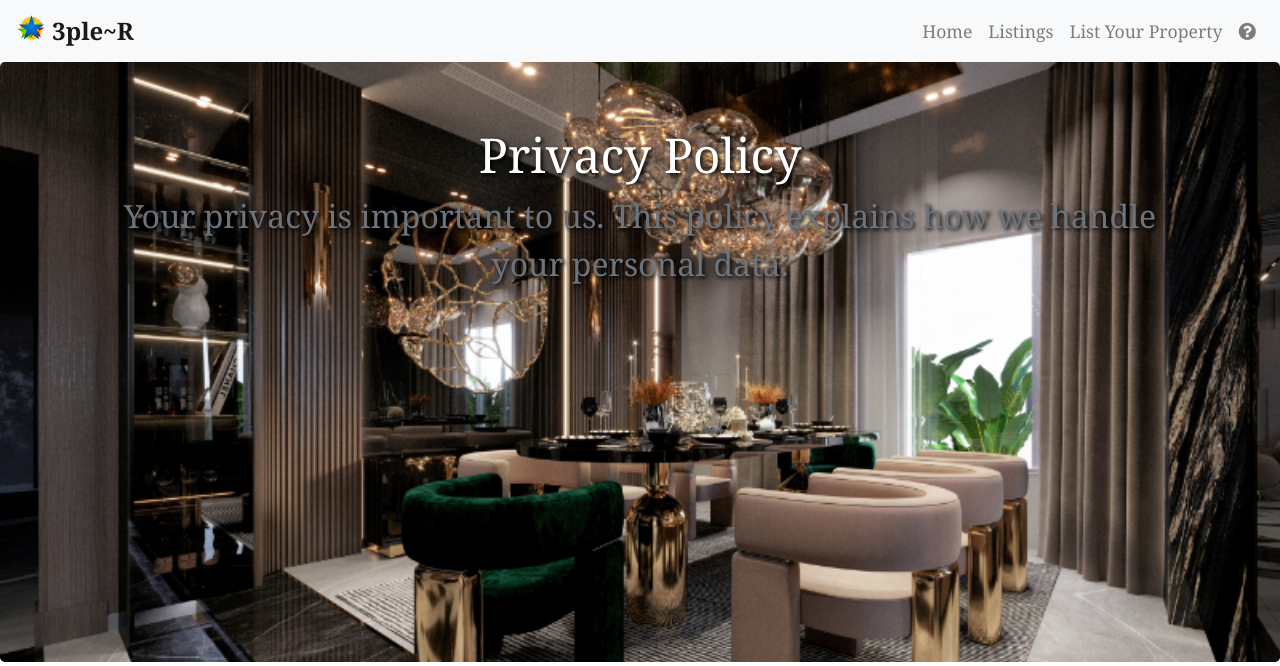
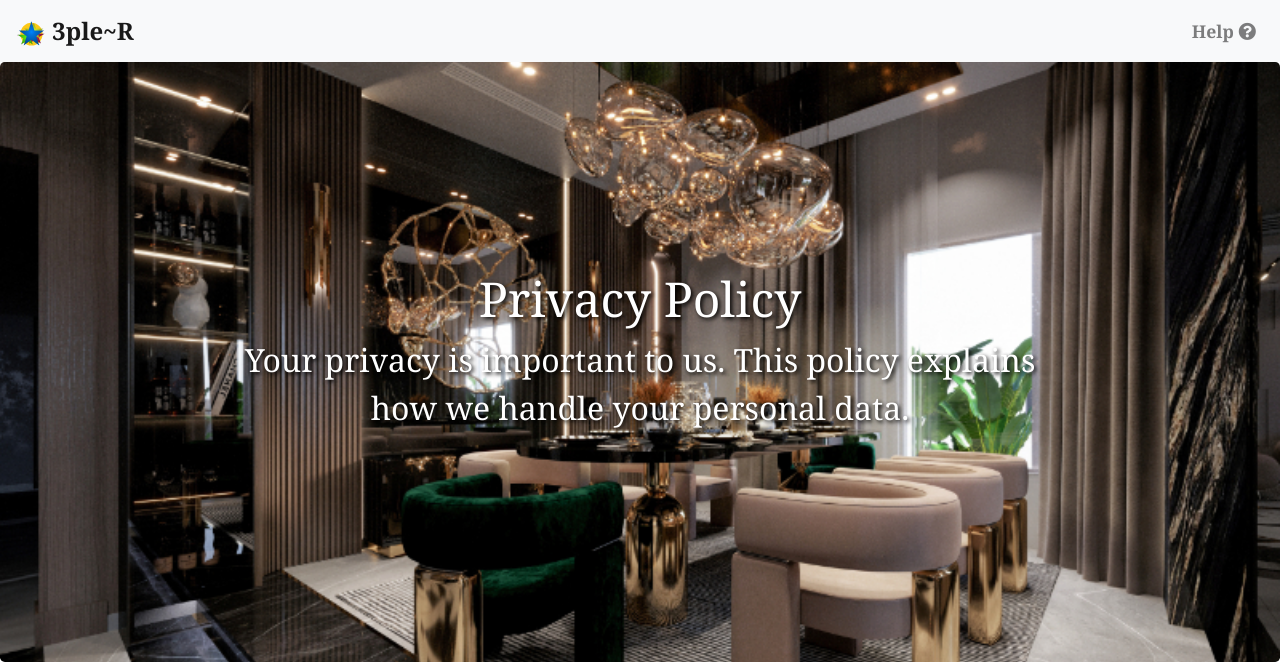
Before and after one commit to Code021-raelle/bnb, a Flask app: a page that uses app/templates/privacy_policy.html in a window 1280 px wide. Shown: the top 666 px of the page. Run offline with Flask 3, Linux system fonts and the light colour scheme; some libraries are stand-ins or nearby versions.

Commit message:
changed padding styles for page

```diff
--- a/app/templates/privacy_policy.html
+++ b/app/templates/privacy_policy.html
@@ -14,9 +14,10 @@
     <div class="container-fluid p-0">
         <!-- Navigation Bar -->
         <header>
+            <strong>
             <nav class="navbar navbar-expand-lg navbar-light bg-light">
-                <a class="navbar-brand" href="/">
-                    <img src="{{ url_for('static', filename='images/icon.svg') }}" width="30" height="30" class="d-inline-block align-top" alt="">
+                <a class="navbar-brand" href="{{ url_for('home') }}">
+                    <img src="{{ url_for('static', filename='images/icon.svg') }}" width="30" height="30" alt="3ple~R Logo">
                     3ple~R
                 </a>
                 <button class="navbar-toggler" type="button" data-toggle="collapse" data-target="#navbarNav" aria-controls="navbarNav" aria-expanded="false" aria-label="Toggle navigation">
@@ -25,29 +26,21 @@
                 <div class="collapse navbar-collapse" id="navbarNav">
                     <ul class="navbar-nav ml-auto">
                         <li class="nav-item">
-                            <a class="nav-link" href="/">Home</a>
-                        </li>
-                        <li class="nav-item">
-                            <a class="nav-link" href="/listings">Listings</a>
-                        </li>
-                        <li class="nav-item">
-                            <a class="nav-link" href="/list-your-property">List Your Property</a>
-                        </li>
-                        <li class="nav-item">
-                            <a class="nav-link" href="/help-center" aria-label="Help Center">
+                            <a class="nav-link" href="/help-center" aria-label="Help Center">Help
                                 <i class="fas fa-question-circle"></i>
                             </a>
                         </li>
                     </ul>
                 </div>
             </nav>
+            </strong>
         </header>
 
         <!-- Privacy Policy Header -->
         <section class="jumbotron text-center mb-0">
-            <div class="container">
+            <div class="container" style="padding: 9rem;">
                 <h1 class="jumbotron-heading">Privacy Policy</h1>
-                <p class="lead text-muted">Your privacy is important to us. This policy explains how we handle your personal data.</p>
+                <p class="lead text-white">Your privacy is important to us. This policy explains how we handle your personal data.</p>
             </div>
         </section>
 
@@ -101,7 +94,7 @@
             <p>
                 <a href="/privacy-&-policy" class="text-white mx-2">Privacy Policy</a> |
                 <a href="/terms-and-conditions" class="text-white mx-2">Terms of Service</a> |
-                <a href="mailto:support@bnb.com" class="text-white mx-2">Contact Us</a>
+                <a href="mailto:support@3ple~R.com" class="text-white mx-2">Contact Us</a>
             </p>
         </footer>
     </div>
```
